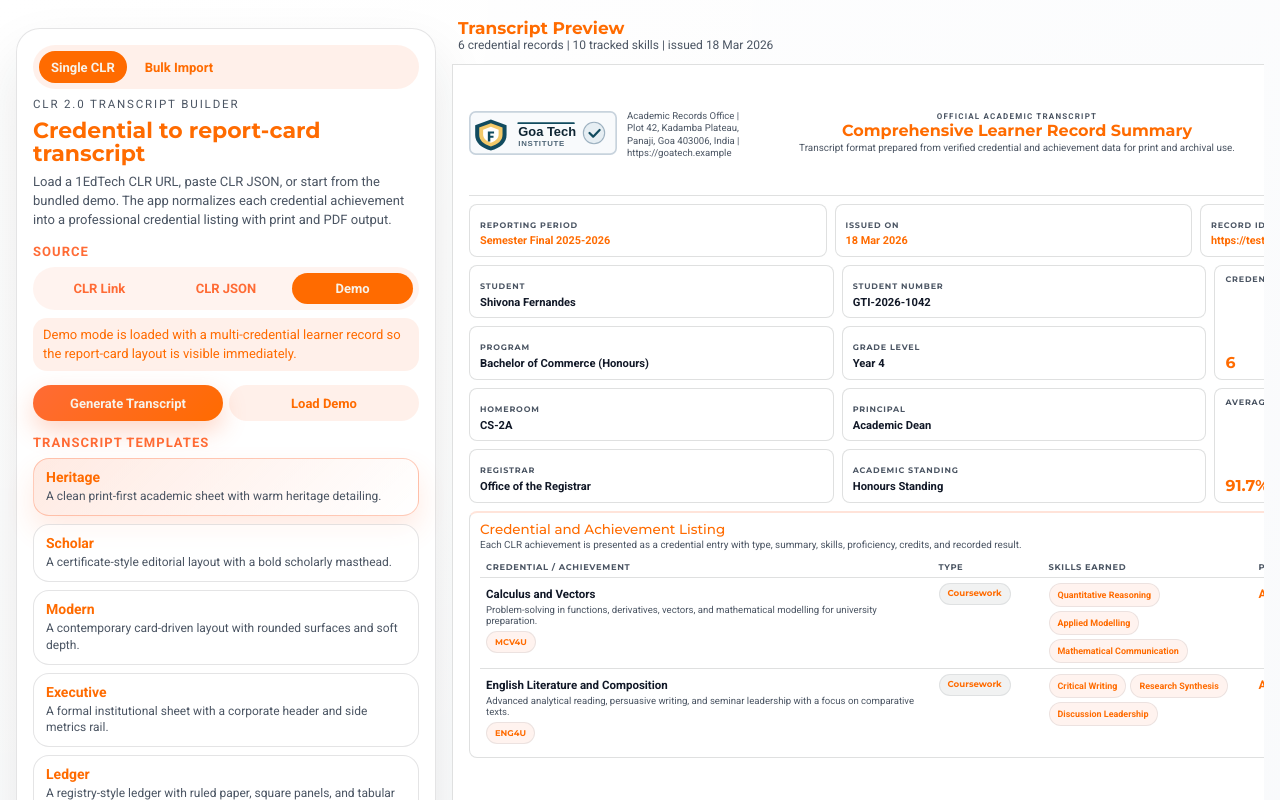
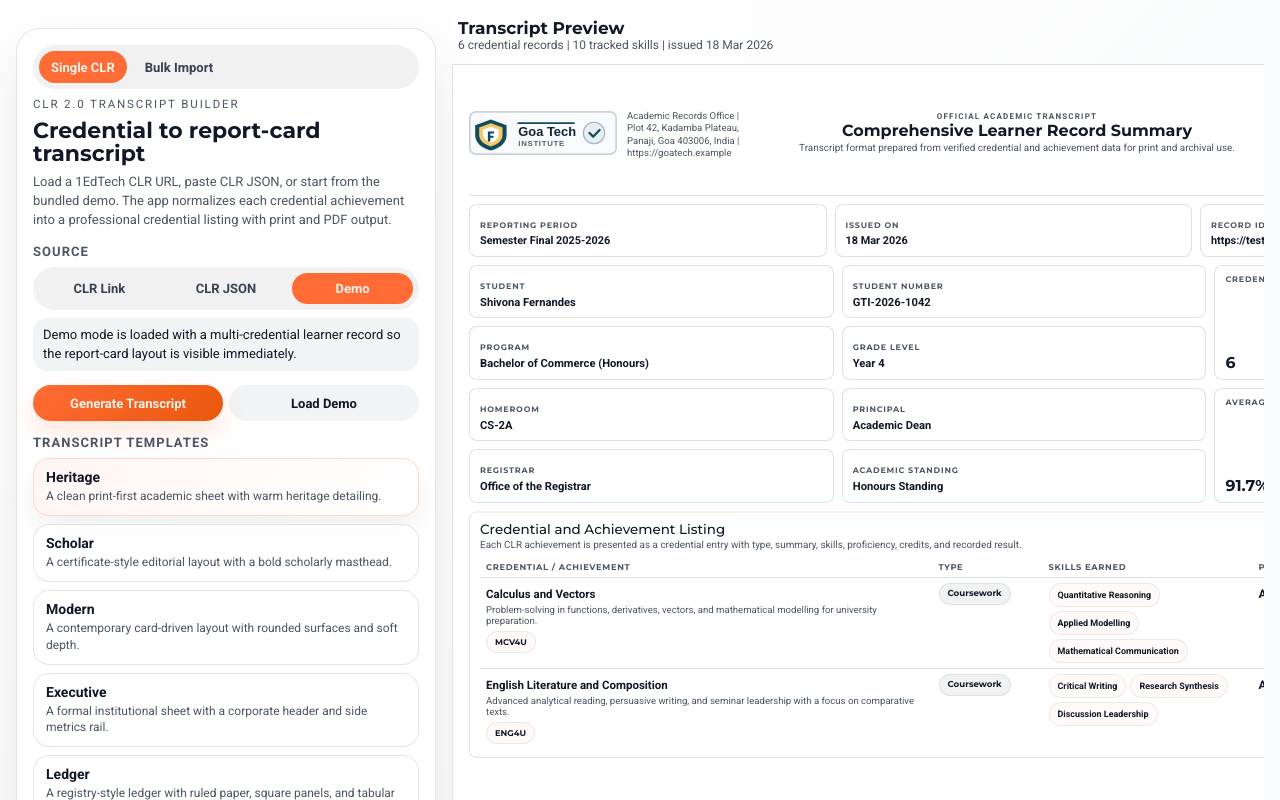
Before and after one commit to Ramakant-S/clr-pdf, a Next.js app: page / in a window 1280 px wide. Shown: the top 800 px of the page. Built offline with nearby package versions, Linux system fonts and the light colour scheme.

Commit message:
Reduce orange theme intensity

```diff
--- a/src/app/globals.css
+++ b/src/app/globals.css
@@ -2,7 +2,7 @@
   --font-sans: var(--font-roboto);
   --font-serif: var(--font-montserrat);
   --background: #f7f8fb;
-  --foreground: #13343b;
+  --foreground: #111827;
   --paper: #ffffff;
   --surface: rgba(255, 255, 255, 0.86);
   --surface-strong: #ffffff;
@@ -11,8 +11,8 @@
   --line: rgba(33, 37, 41, 0.12);
   --line-strong: rgba(33, 37, 41, 0.26);
   --accent: #ff6b35;
-  --accent-strong: #ff6b00;
-  --accent-soft: #fff1e8;
+  --accent-strong: #ea580c;
+  --accent-soft: #fff7f2;
   --success: #2f6b55;
   --warning: #b06821;
   --danger: #8d3030;
@@ -34,7 +34,7 @@ body {
   color: var(--foreground);
   background:
     radial-gradient(circle at top left, rgba(255, 255, 255, 0.96), transparent 36%),
-    radial-gradient(circle at bottom right, rgba(255, 107, 53, 0.1), transparent 32%),
+    radial-gradient(circle at bottom right, rgba(255, 107, 53, 0.03), transparent 32%),
     linear-gradient(135deg, #ffffff 0%, #f4f6f9 100%);
   font-family: var(--font-roboto), sans-serif;
   -webkit-font-smoothing: antialiased;
--- a/src/components/bulk/bulk-transcript-studio.module.css
+++ b/src/components/bulk/bulk-transcript-studio.module.css
@@ -46,7 +46,7 @@
   font-family: var(--font-montserrat), sans-serif;
   font-size: 1.25rem;
   line-height: 1.1;
-  color: var(--accent-strong);
+  color: var(--ink);
 }
 
 .workspaceHint {
@@ -90,7 +90,7 @@
 }
 
 .workflowMeta strong {
-  color: var(--accent-strong);
+  color: var(--ink);
   font-size: 0.875rem;
 }
 
@@ -126,7 +126,7 @@
 }
 
 .templateDockCard strong {
-  color: var(--accent-strong);
+  color: var(--ink);
   font-size: 0.875rem;
 }
 
@@ -137,9 +137,9 @@
 }
 
 .templateDockCardActive {
-  border-color: rgba(255, 107, 53, 0.34);
-  background: linear-gradient(135deg, rgba(255, 107, 53, 0.14), rgba(255, 255, 255, 0.95));
-  box-shadow: 0 12px 24px rgba(255, 107, 53, 0.12);
+  border-color: rgba(255, 107, 53, 0.24);
+  background: linear-gradient(135deg, rgba(255, 107, 53, 0.05), rgba(255, 255, 255, 0.97));
+  box-shadow: 0 12px 24px rgba(17, 24, 39, 0.05);
 }
 
 .generateGrid {
@@ -182,14 +182,14 @@
   font-weight: 700;
   letter-spacing: 0.16em;
   text-transform: uppercase;
-  color: var(--accent);
+  color: var(--muted);
 }
 
 .toolbarTitle,
 .panelTitle,
 .title {
   font-family: var(--font-montserrat), sans-serif;
-  color: var(--accent-strong);
+  color: var(--ink);
 }
 
 .toolbarTitle {
@@ -236,7 +236,7 @@
   margin-top: 6px;
   font-family: var(--font-montserrat), sans-serif;
   font-size: 1.0625rem;
-  color: var(--accent-strong);
+  color: var(--ink);
 }
 
 .summaryCard p {
@@ -280,7 +280,7 @@
   border: 1px solid var(--line);
   border-radius: 999px;
   background: rgba(255, 255, 255, 0.78);
-  color: var(--accent-strong);
+  color: var(--ink);
   font-size: 0.75rem;
   font-weight: 700;
 }
@@ -346,7 +346,7 @@
   border: 1px solid var(--line);
   border-radius: 999px;
   background: rgba(255, 255, 255, 0.68);
-  color: var(--accent-strong);
+  color: var(--ink);
   cursor: pointer;
   transition:
     transform 160ms ease,
@@ -390,7 +390,7 @@
   font-weight: 700;
   letter-spacing: 0.08em;
   text-transform: uppercase;
-  color: var(--accent);
+  color: var(--muted);
 }
 
 .fieldGrid {
@@ -427,7 +427,7 @@
 
 .input:focus,
 .textarea:focus {
-  outline: 2px solid rgba(255, 107, 53, 0.2);
+  outline: 2px solid rgba(255, 107, 53, 0.16);
   border-color: var(--accent);
 }
 
@@ -506,12 +506,12 @@
 .primaryAction {
   background: linear-gradient(135deg, var(--accent) 0%, var(--accent-strong) 100%);
   color: #f7f3ea;
-  box-shadow: 0 10px 24px rgba(255, 107, 53, 0.28);
+  box-shadow: 0 10px 24px rgba(255, 107, 53, 0.18);
 }
 
 .secondaryAction {
-  background: rgba(255, 107, 53, 0.1);
-  color: var(--accent-strong);
+  background: rgba(17, 24, 39, 0.05);
+  color: var(--ink);
 }
 
 .ghostAction,
@@ -554,14 +554,14 @@
 }
 
 .templateCard strong {
-  color: var(--accent-strong);
+  color: var(--ink);
   font-size: 0.875rem;
 }
 
 .templateActive {
-  border-color: rgba(255, 107, 53, 0.34);
-  background: linear-gradient(135deg, rgba(255, 107, 53, 0.14), rgba(255, 255, 255, 0.95));
-  box-shadow: 0 14px 28px rgba(255, 107, 53, 0.14);
+  border-color: rgba(255, 107, 53, 0.24);
+  background: linear-gradient(135deg, rgba(255, 107, 53, 0.05), rgba(255, 255, 255, 0.97));
+  box-shadow: 0 14px 28px rgba(17, 24, 39, 0.06);
 }
 
 .status {
@@ -572,8 +572,8 @@
 }
 
 .statusInfo {
-  background: rgba(255, 107, 53, 0.1);
-  color: var(--accent-strong);
+  background: rgba(17, 24, 39, 0.05);
+  color: var(--ink);
 }
 
 .statusError {
@@ -585,9 +585,9 @@
   display: grid;
   gap: 6px;
   padding: 10px 12px;
-  border: 1px solid rgba(255, 107, 53, 0.2);
+  border: 1px solid rgba(17, 24, 39, 0.1);
   border-radius: 16px;
-  background: rgba(255, 107, 53, 0.08);
+  background: rgba(17, 24, 39, 0.04);
 }
 
 .exportStatusHeader {
@@ -595,7 +595,7 @@
   align-items: center;
   justify-content: space-between;
   gap: 10px;
-  color: var(--accent-strong);
+  color: var(--ink);
   font-size: 0.78rem;
 }
 
@@ -612,7 +612,7 @@
 .loaderDot {
   width: 10px;
   height: 10px;
-  border: 2px solid rgba(255, 107, 53, 0.22);
+  border: 2px solid rgba(255, 107, 53, 0.16);
   border-top-color: var(--accent-strong);
   border-radius: 999px;
   animation: bulk-spin 0.8s linear infinite;
@@ -623,7 +623,7 @@
   overflow: hidden;
   height: 7px;
   border-radius: 999px;
-  background: rgba(255, 107, 53, 0.12);
+  background: rgba(17, 24, 39, 0.08);
 }
 
 .exportProgressFill {
@@ -664,8 +664,8 @@
 }
 
 .learnerActive {
-  border-color: rgba(255, 107, 53, 0.34);
-  background: linear-gradient(135deg, rgba(255, 107, 53, 0.12), rgba(255, 255, 255, 0.95));
+  border-color: rgba(255, 107, 53, 0.24);
+  background: linear-gradient(135deg, rgba(255, 107, 53, 0.05), rgba(255, 255, 255, 0.97));
 }
 
 .learnerSelect {
@@ -697,7 +697,7 @@
   border: 1px solid var(--line);
   border-radius: 999px;
   background: rgba(255, 255, 255, 0.74);
-  color: var(--accent-strong);
+  color: var(--ink);
   font-size: 0.72rem;
   font-weight: 700;
   cursor: pointer;
--- a/src/components/navigation/studio-switcher.module.css
+++ b/src/components/navigation/studio-switcher.module.css
@@ -4,7 +4,7 @@
   gap: 6px;
   padding: 6px;
   border-radius: 999px;
-  background: rgba(255, 107, 53, 0.1);
+  background: rgba(17, 24, 39, 0.06);
 }
 
 .link {
@@ -14,7 +14,7 @@
   min-height: 32px;
   padding: 0 12px;
   border-radius: 999px;
-  color: var(--accent-strong);
+  color: #374151;
   font-size: 0.8125rem;
   font-weight: 700;
   transition: background-color 160ms ease, color 160ms ease, transform 160ms ease;
@@ -25,7 +25,7 @@
 }
 
 .active {
-  background: var(--accent-strong);
+  background: var(--accent);
   color: #f7f3ea;
 }
 
--- a/src/components/studio/transcript-studio.module.css
+++ b/src/components/studio/transcript-studio.module.css
@@ -31,7 +31,7 @@
   font-family: var(--font-montserrat), sans-serif;
   font-size: 1.375rem;
   line-height: 1.05;
-  color: var(--accent-strong);
+  color: var(--ink);
 }
 
 .lede {
@@ -46,7 +46,7 @@
   gap: 6px;
   padding: 6px;
   border-radius: 999px;
-  background: rgba(255, 107, 53, 0.08);
+  background: rgba(17, 24, 39, 0.06);
 }
 
 .modeButton {
@@ -54,7 +54,7 @@
   border-radius: 999px;
   font-size: 0.8125rem;
   font-weight: 600;
-  color: var(--accent);
+  color: #374151;
   cursor: pointer;
   transition: background-color 160ms ease, color 160ms ease, transform 160ms ease;
 }
@@ -64,7 +64,7 @@
 }
 
 .modeActive {
-  background: var(--accent-strong);
+  background: var(--accent);
   color: #f7f3ea;
 }
 
@@ -78,7 +78,7 @@
   font-weight: 700;
   letter-spacing: 0.08em;
   text-transform: uppercase;
-  color: var(--accent);
+  color: var(--muted);
 }
 
 .field {
@@ -105,7 +105,7 @@
 
 .input:focus,
 .textarea:focus {
-  outline: 2px solid rgba(255, 107, 53, 0.2);
+  outline: 2px solid rgba(255, 107, 53, 0.16);
   border-color: var(--accent);
 }
 
@@ -124,7 +124,7 @@
   align-items: center;
   margin-top: 6px;
   padding: 0;
-  color: var(--accent-strong);
+  color: var(--ink);
   font-size: 0.75rem;
   font-weight: 700;
   cursor: pointer;
@@ -167,7 +167,7 @@
   padding: 0 8px;
   border-radius: 999px;
   background: rgba(255, 255, 255, 0.72);
-  color: var(--accent-strong);
+  color: var(--ink);
   font-size: 0.72rem;
   font-weight: 700;
   cursor: pointer;
@@ -203,7 +203,7 @@
 }
 
 .templateCard strong {
-  color: var(--accent-strong);
+  color: var(--ink);
   font-size: 0.875rem;
 }
 
@@ -214,9 +214,9 @@
 }
 
 .templateActive {
-  border-color: rgba(255, 107, 53, 0.34);
-  background: linear-gradient(135deg, rgba(255, 107, 53, 0.14), rgba(255, 255, 255, 0.94));
-  box-shadow: 0 14px 28px rgba(255, 107, 53, 0.14);
+  border-color: rgba(255, 107, 53, 0.24);
+  background: linear-gradient(135deg, rgba(255, 107, 53, 0.06), rgba(255, 255, 255, 0.96));
+  box-shadow: 0 14px 28px rgba(17, 24, 39, 0.06);
 }
 
 .actions {
@@ -249,12 +249,12 @@
 .primaryAction {
   background: linear-gradient(135deg, var(--accent) 0%, var(--accent-strong) 100%);
   color: #f7f3ea;
-  box-shadow: 0 10px 24px rgba(255, 107, 53, 0.28);
+  box-shadow: 0 10px 24px rgba(255, 107, 53, 0.18);
 }
 
 .secondaryAction {
-  background: rgba(255, 107, 53, 0.1);
-  color: var(--accent-strong);
+  background: rgba(17, 24, 39, 0.05);
+  color: var(--ink);
 }
 
 .ghostAction {
@@ -276,8 +276,8 @@
 }
 
 .statusInfo {
-  background: rgba(255, 107, 53, 0.1);
-  color: var(--accent-strong);
+  background: rgba(17, 24, 39, 0.05);
+  color: var(--ink);
 }
 
 .preview {
@@ -300,7 +300,7 @@
 .previewTitle {
   font-family: var(--font-montserrat), sans-serif;
   font-size: 1.0625rem;
-  color: var(--accent-strong);
+  color: var(--ink);
 }
 
 .previewMeta {
--- a/src/components/transcript/transcript-preview.module.css
+++ b/src/components/transcript/transcript-preview.module.css
@@ -5,8 +5,8 @@
   --template-border: rgba(19, 33, 45, 0.16);
   --template-border-strong: rgba(19, 33, 45, 0.28);
   --template-accent: var(--accent);
-  --template-accent-strong: var(--accent-strong);
-  --template-accent-soft: rgba(255, 107, 53, 0.08);
+  --template-accent-strong: var(--ink);
+  --template-accent-soft: rgba(255, 107, 53, 0.04);
   --template-ink: var(--ink);
   --template-muted: var(--muted);
   --template-success-bg: rgba(47, 107, 85, 0.08);
@@ -91,8 +91,8 @@
   --template-border: rgba(33, 37, 41, 0.14);
   --template-border-strong: rgba(33, 37, 41, 0.24);
   --template-accent: #ff6b35;
-  --template-accent-strong: #ff6b00;
-  --template-accent-soft: rgba(255, 107, 53, 0.08);
+  --template-accent-strong: #111827;
+  --template-accent-soft: rgba(255, 107, 53, 0.04);
   --template-ink: #111827;
   --template-muted: #4b5563;
   --template-success-bg: rgba(47, 107, 85, 0.08);
@@ -872,7 +872,7 @@
 }
 
 .templateHeritage .tablePanel {
-  border-top: 2px solid rgba(255, 107, 53, 0.18);
+  border-top: 2px solid rgba(255, 107, 53, 0.12);
 }
 
 .templateScholar .sheet {
```
